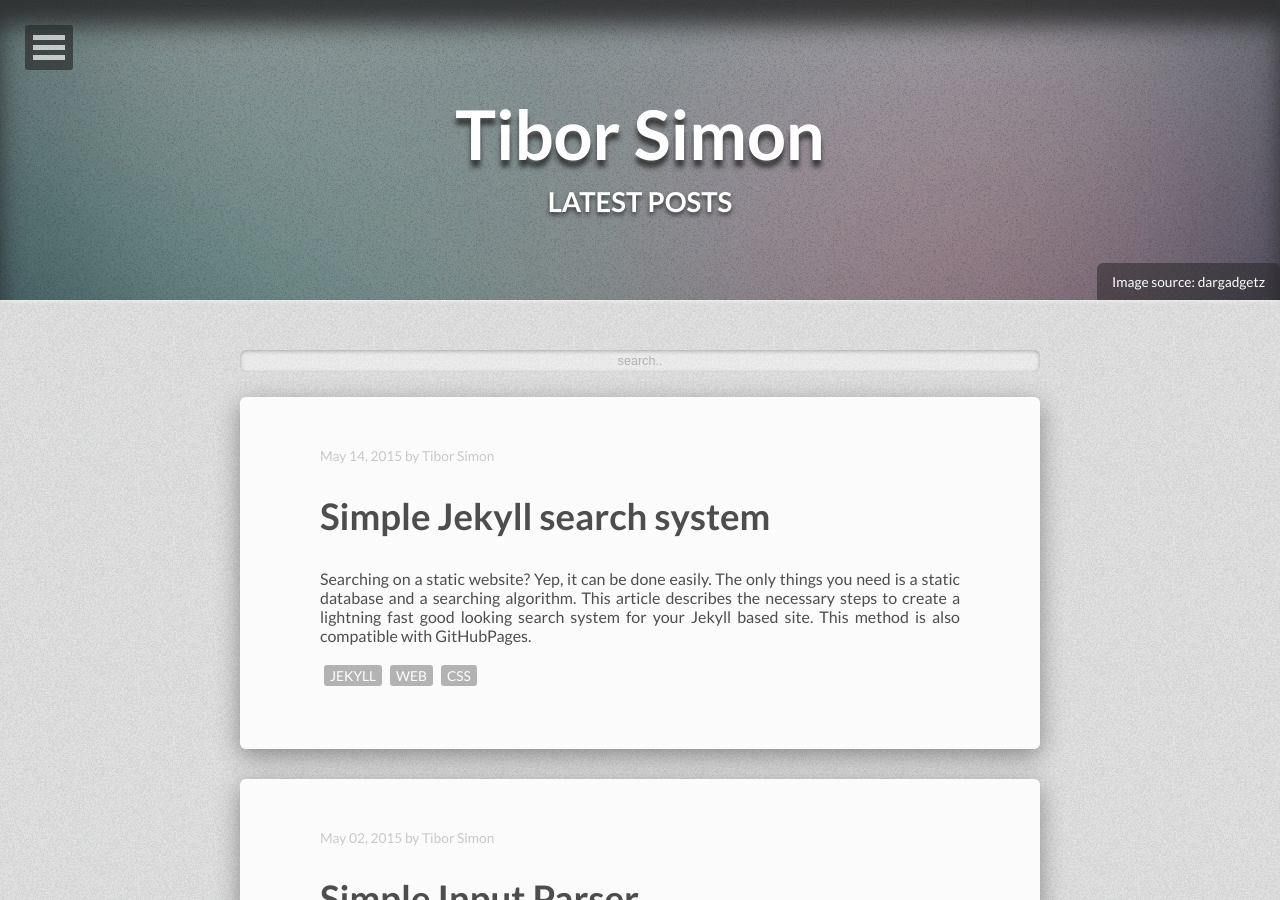
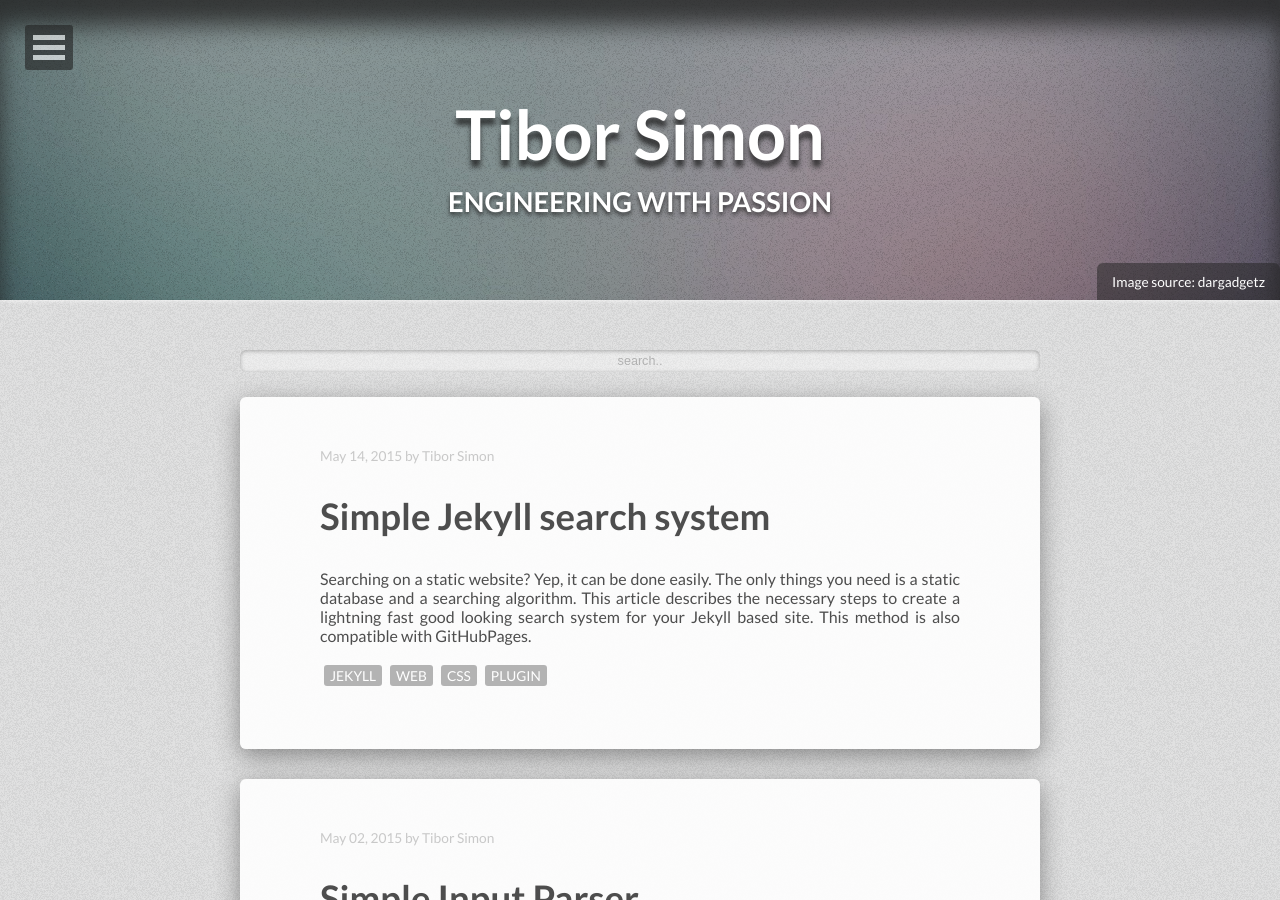
Before and after one commit to tiborsimon/tiborsimon.github.io, a Jekyll site: the page built from index.html, in a window 1280 px wide and 900 px high. Built offline with Jekyll 4.4.1, drawn with Linux system fonts in a browser that asks for light colours; nearby versions of some CDN libraries; the list of posts is cut into pages by our own code.

Commit message:
cd C:\Users\Tibor\Dropbox\_SITE\tiborsimon.github.io

```diff
--- a/_posts/2015-05-14-simple-jekyll-search-system.md
+++ b/_posts/2015-05-14-simple-jekyll-search-system.md
@@ -2,7 +2,7 @@
 layout: post
 title: Simple Jekyll search system
 categories: ['category']
-tags: ['jekyll', 'web', 'css']
+tags: ['jekyll', 'web', 'css', 'plugin']
 published: True
 
 ---
--- a/index.html
+++ b/index.html
@@ -1,6 +1,6 @@
 ---
 layout: post-index
-title: Latest Posts
+title: Engineering with passion
 description: "Describe this nonsense."
 tags: [Jekyll, theme, themes, responsive, blog, modern]
 comments: false
```
